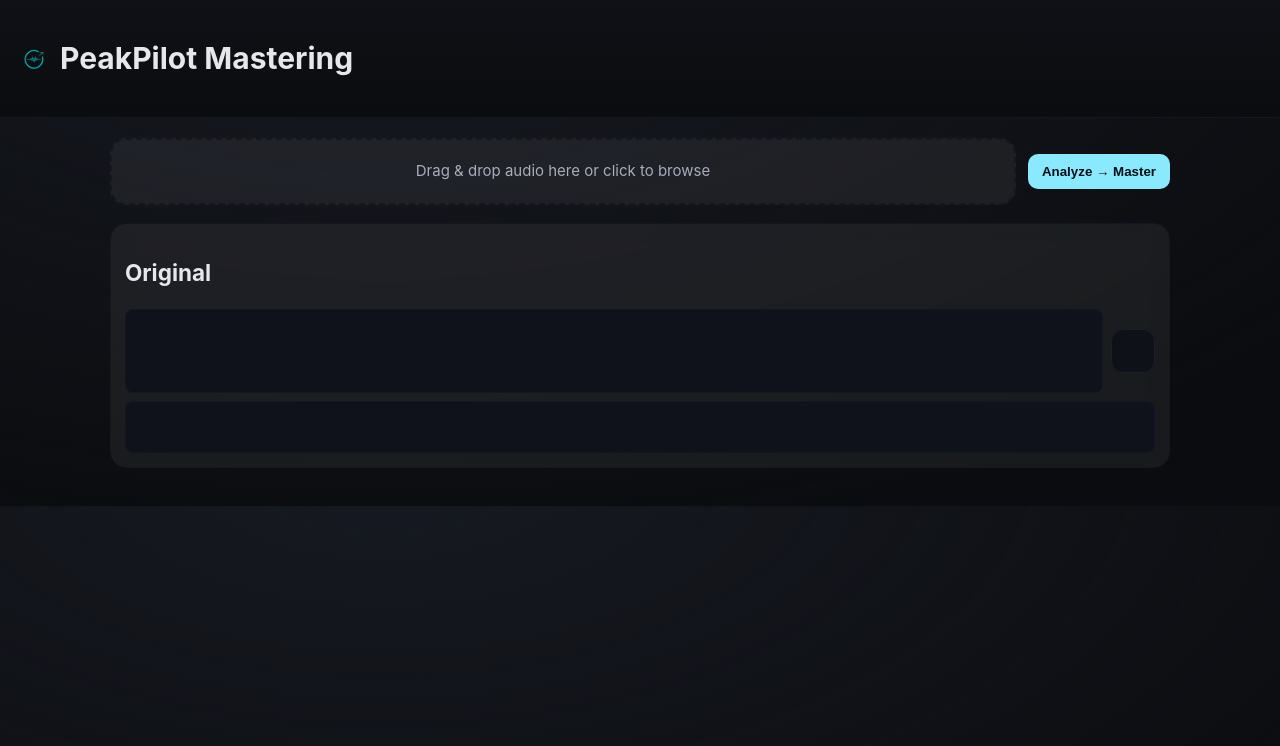
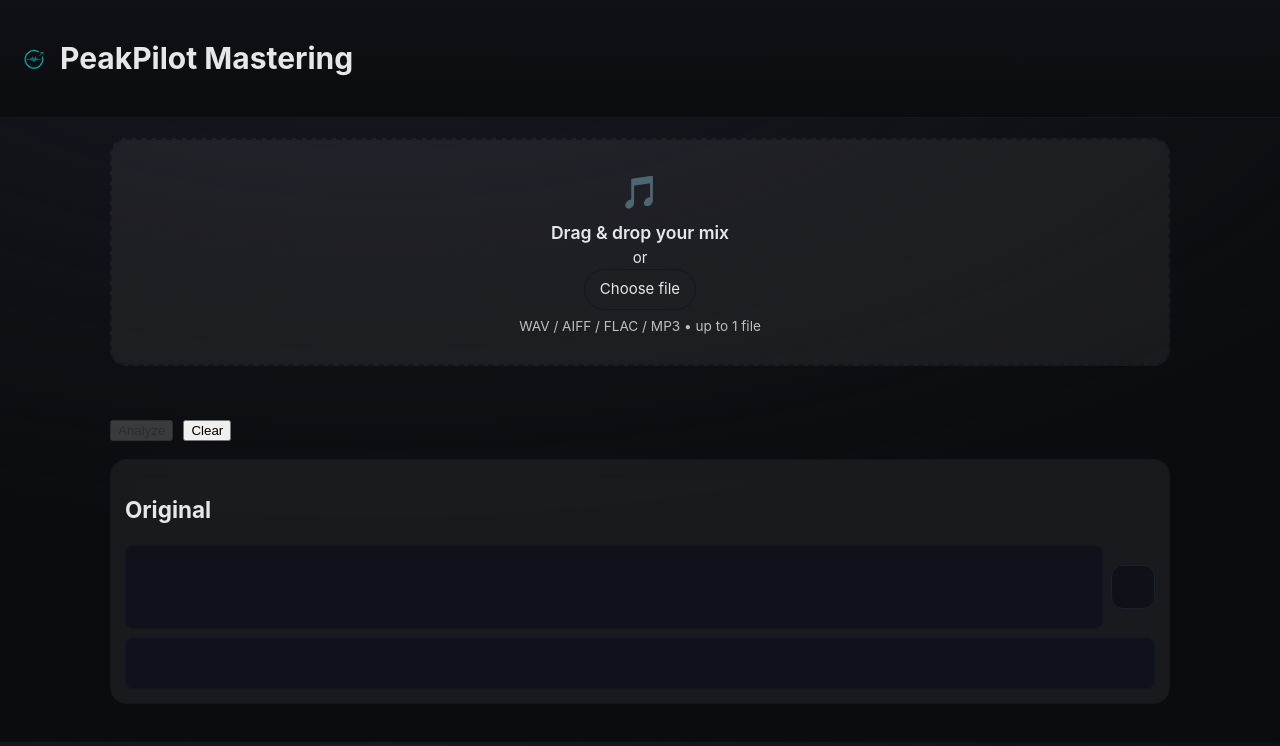
Before and after one commit to dejayillegal/PeakPilot, a Flask app: page / in a window 1280 px wide. Shown: the top 746 px of the page. Run offline with Flask 3, Linux system fonts and the light colour scheme; parts of the project's set-up code (start-up, migrations or seed data) failed here and were passed over.

Commit message:
feat: add gated uploader and upload endpoint

```diff
--- /dev/null
+++ b/static/app.js
@@ -0,0 +1,134 @@
+(() => {
+  const analyzeBtn = document.querySelector('#analyzeBtn');
+  const clearBtn = document.querySelector('#clearBtn');
+  const fileInput = document.querySelector('#fileInput');
+  const dropZone = document.querySelector('#dropZone');
+  const fileList = document.querySelector('#fileList');
+  const errorBox = document.querySelector('#inlineError');
+
+  const modal = document.getElementById('pp-modal');
+  const bar = document.getElementById('pp-bar');
+  const stageEl = document.getElementById('pp-stage');
+  const flavorEl = document.getElementById('pp-flavor');
+
+  const ALLOWED = ['wav','aiff','aif','flac','mp3'];
+  let fileQueue = []; // at most 1 file
+  let session = null;
+  let pollTimer = null;
+
+  const isAllowed = name => ALLOWED.includes((name.split('.').pop()||'').toLowerCase());
+
+  function renderList() {
+    fileList.innerHTML = '';
+    if (fileQueue.length === 0) return;
+    const f = fileQueue[0];
+    const el = document.createElement('div');
+    el.className = 'pp-filechip';
+    el.innerHTML = `\n      <div class="pp-filemeta">${f.name} <span aria-hidden="true">•</span> ${(f.size/1024/1024).toFixed(2)} MB</div>\n      <button class="pp-remove" aria-label="Remove file">✕</button>`;
+    el.querySelector('.pp-remove').addEventListener('click', () => { fileQueue = []; syncState(); });
+    fileList.appendChild(el);
+  }
+
+  function syncState() {
+    const ok = fileQueue.length === 1 && isAllowed(fileQueue[0].name);
+    analyzeBtn.disabled = !ok;
+    analyzeBtn.setAttribute('aria-disabled', String(!ok));
+    if (ok) errorBox.textContent = '';
+    renderList();
+  }
+
+  function setFiles(list) {
+    const arr = Array.from(list || []);
+    fileQueue = [];
+    if (arr.length) {
+      const f = arr[0];
+      if (!isAllowed(f.name)) {
+        errorBox.textContent = 'Unsupported format. Use WAV/AIFF/FLAC/MP3.';
+      } else {
+        fileQueue = [f];
+        errorBox.textContent = '';
+      }
+    }
+    syncState();
+  }
+
+  // DnD
+  dropZone.addEventListener('dragover', e => { e.preventDefault(); dropZone.classList.add('pp-dragover'); });
+  dropZone.addEventListener('dragleave', () => dropZone.classList.remove('pp-dragover'));
+  dropZone.addEventListener('drop', e => {
+    e.preventDefault();
+    dropZone.classList.remove('pp-dragover');
+    if (e.dataTransfer?.files?.length) setFiles(e.dataTransfer.files);
+  });
+  dropZone.addEventListener('click', () => fileInput.click());
+  fileInput.addEventListener('change', e => setFiles(e.target.files));
+
+  clearBtn.addEventListener('click', () => { fileQueue = []; fileInput.value=''; syncState(); });
+
+  function openAnalyzingModal() {
+    modal.hidden = false;
+    bar.classList.add('indeterminate');
+    bar.style.width = '0%';
+    stageEl.textContent = 'Starting…';
+    flavorEl.textContent = '';
+  }
+
+  async function pollProgress() {
+    if (!session) return;
+    try {
+      const r = await fetch(`/progress/${session}`, { cache:'no-store' });
+      if (!r.ok) return;
+      const p = await r.json();
+      if (typeof p.percent === 'number') {
+        bar.classList.remove('indeterminate');
+        bar.style.width = `${p.percent}%`;
+      }
+      stageEl.textContent = p.message || p.phase;
+      flavorEl.textContent = '';
+      if (p.done) {
+        clearInterval(pollTimer);
+      }
+    } catch (e) {
+      // silent
+    }
+  }
+
+  function beginPollingProgress() {
+    if (pollTimer) clearInterval(pollTimer);
+    pollTimer = setInterval(pollProgress, 1000);
+  }
+
+  analyzeBtn.addEventListener('click', async () => {
+    if (analyzeBtn.disabled) {
+      errorBox.textContent = 'Add an audio file to analyze.';
+      dropZone.classList.add('pp-dragover');
+      setTimeout(() => dropZone.classList.remove('pp-dragover'), 350);
+      return;
+    }
+
+    try {
+      const data = new FormData();
+      data.append('file', fileQueue[0], fileQueue[0].name);
+      const up = await fetch('/upload', { method: 'POST', body: data });
+      if (!up.ok) {
+        const j = await up.json().catch(()=>({}));
+        errorBox.textContent = j.error || 'Upload failed.';
+        return;
+      }
+
+      const res = await fetch('/start', { method: 'POST' });
+      if (!res.ok) {
+        const j = await res.json().catch(()=>({}));
+        errorBox.textContent = j.error || 'Server refused to start analysis.';
+        return;
+      }
+      const js = await res.json();
+      session = js.session;
+
+      openAnalyzingModal();
+      beginPollingProgress();
+    } catch (e) {
+      errorBox.textContent = 'Network error. Try again.';
+    }
+  });
+})();
--- /dev/null
+++ b/static/style.css
@@ -0,0 +1,25 @@
+:root{
+  --pp-border:#141720;
+  --pp-bg2: var(--glass);
+  --pp-accent: var(--accent);
+}
+.pp-uploader { display:grid; gap:12px; }
+.pp-dropzone {
+  border:2px dashed var(--pp-border, #444);
+  border-radius:16px; padding:28px; text-align:center;
+  background: var(--pp-bg2, rgba(255,255,255,0.02));
+  transition: border-color .15s, background .15s, transform .06s;
+}
+.pp-dropzone:focus { outline:2px solid var(--pp-accent, #7ef); outline-offset:4px; }
+.pp-dropzone.pp-dragover { border-color: var(--pp-accent, #7ef); background: rgba(126,239,255,0.06); transform: scale(1.01);}
+.pp-dropicon { font-size:2rem; margin-bottom:.25rem; opacity:.9; }
+.pp-droptitle { font-weight:600; font-size:1.1rem; }
+.pp-choosebtn { display:inline-block; padding:.5rem .9rem; border-radius:999px; border:1px solid var(--pp-border,#444); }
+.pp-note { font-size:.85rem; opacity:.8; margin-top:.4rem; }
+.pp-filelist { display:grid; gap:8px; }
+.pp-filechip { display:flex; align-items:center; justify-content:space-between; padding:.6rem .8rem; border:1px solid var(--pp-border,#444); border-radius:12px; }
+.pp-filemeta { font-size:.9rem; opacity:.9; }
+.pp-remove { border:none; background:transparent; cursor:pointer; }
+.pp-error { color: #f66; min-height:1.2em; }
+.pp-actions { display:flex; gap:10px; justify-content:flex-start; align-items:center; }
+.pp-primary[disabled] { opacity:.5; cursor:not-allowed; }
--- a/templates/index.html
+++ b/templates/index.html
@@ -5,6 +5,7 @@
   <meta name="viewport" content="width=device-width, initial-scale=1"/>
   <title>PeakPilot</title>
   <link rel="stylesheet" href="/static/css/app.css"/>
+  <link rel="stylesheet" href="/static/style.css"/>
 </head>
 <body class="pp-dark">
   <header class="pp-header">
@@ -13,13 +14,26 @@
   </header>
 
   <main class="pp-main">
-    <form id="upload-form">
-      <div id="drop-area" class="drop-area">
-        <span id="drop-text">Drag & drop audio here or click to browse</span>
-        <input id="file-input" type="file" name="audio" accept="audio/*" required hidden />
+    <section id="uploader" class="pp-uploader">
+      <div id="dropZone" class="pp-dropzone" tabindex="0" role="button" aria-label="Drop or choose audio file">
+        <div class="pp-dropicon" aria-hidden="true">🎵</div>
+        <div class="pp-droptitle">Drag & drop your mix</div>
+        <div class="pp-dropsub">or</div>
+        <label class="pp-choose">
+          <input id="fileInput" type="file" accept=".wav,.aiff,.aif,.flac,.mp3" hidden />
+          <span class="pp-choosebtn">Choose file</span>
+        </label>
+        <div class="pp-note">WAV / AIFF / FLAC / MP3 • up to 1 file</div>
       </div>
-      <button id="analyze-btn" type="submit" disabled>Analyze → Master</button>
-    </form>
+
+      <div id="fileList" class="pp-filelist" aria-live="polite"></div>
+      <div id="inlineError" class="pp-error" role="alert" aria-live="assertive"></div>
+
+      <div class="pp-actions">
+        <button id="analyzeBtn" disabled aria-disabled="true" class="pp-primary">Analyze</button>
+        <button id="clearBtn" class="pp-ghost" type="button">Clear</button>
+      </div>
+    </section>
 
     <section id="original-section" class="track-section">
       <h2>Original</h2>
@@ -52,7 +66,6 @@
     </div>
   </div>
 
-  <script src="/static/js/wavesurfer.min.js"></script>
-  <script src="/static/js/app.js"></script>
+  <script src="/static/app.js"></script>
 </body>
 </html>
```
Also changed, not shown: app/__init__.py (+68 -48 lines), tests/test_progress_error_lifecycle.py (+6 -3 lines), tests/test_start_no_audio.py (added, +10 -0 lines), tests/test_start_progress_smoke.py (+6 -3 lines).
